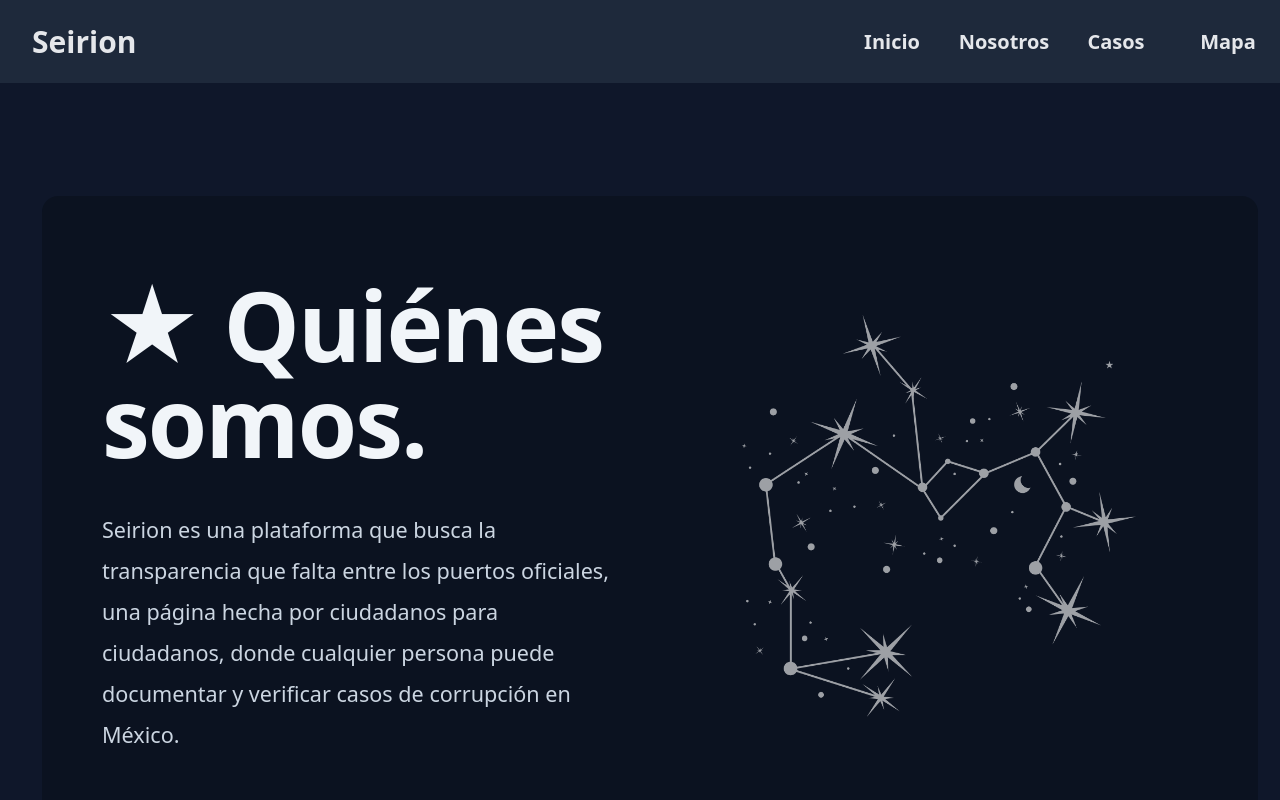
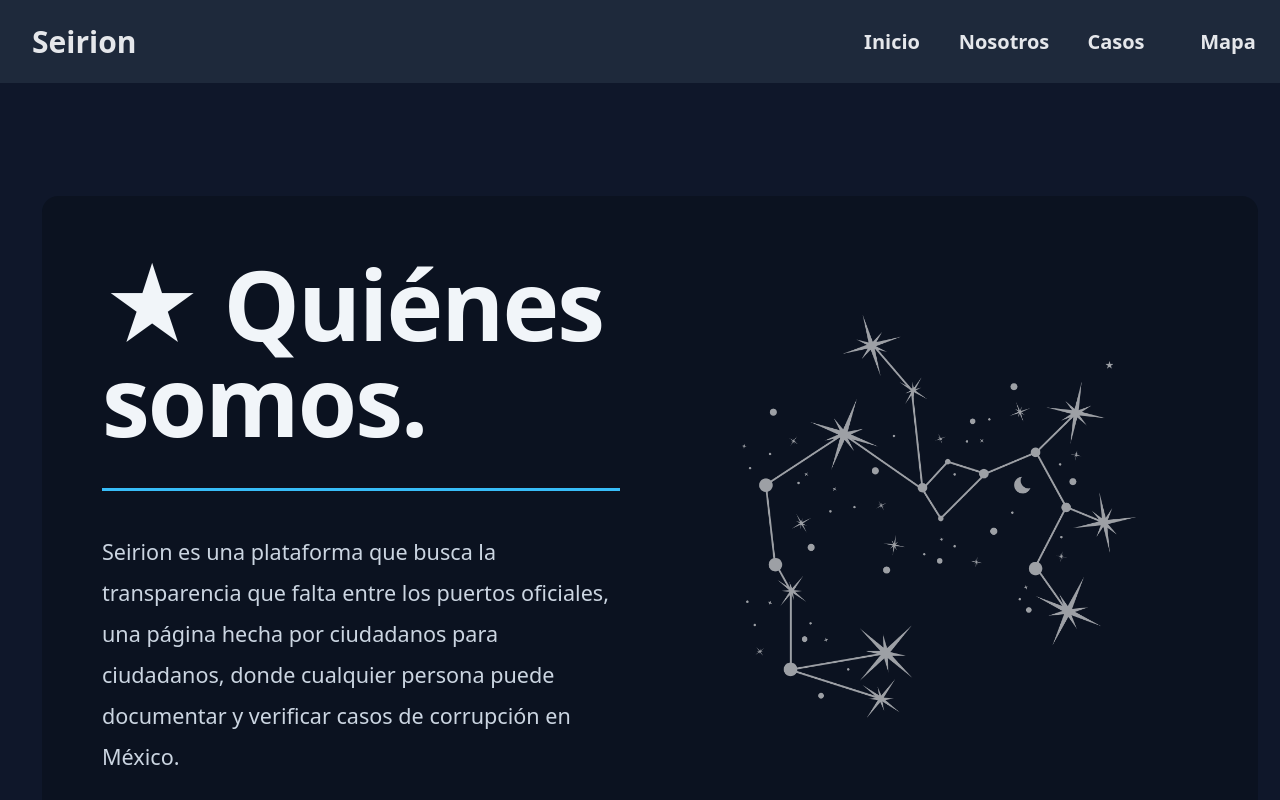
Before and after one commit to Ceciluh/Seirion_website, a React (Vite) app: page /About in a window 1280 px wide. Shown: the top 800 px of the page. Built offline with nearby package versions, Linux system fonts and the light colour scheme.

Commit message:
Cambios pequenios de color en About

```diff
--- a/src/styles/About.css
+++ b/src/styles/About.css
@@ -47,6 +47,9 @@
   margin-bottom: 40px;
   text-align: left;
   letter-spacing: -0.02em;
+    border-bottom: 3px solid #38bdf8;
+    padding-bottom: 40px;
+
 }
 
 .about-description {
```
